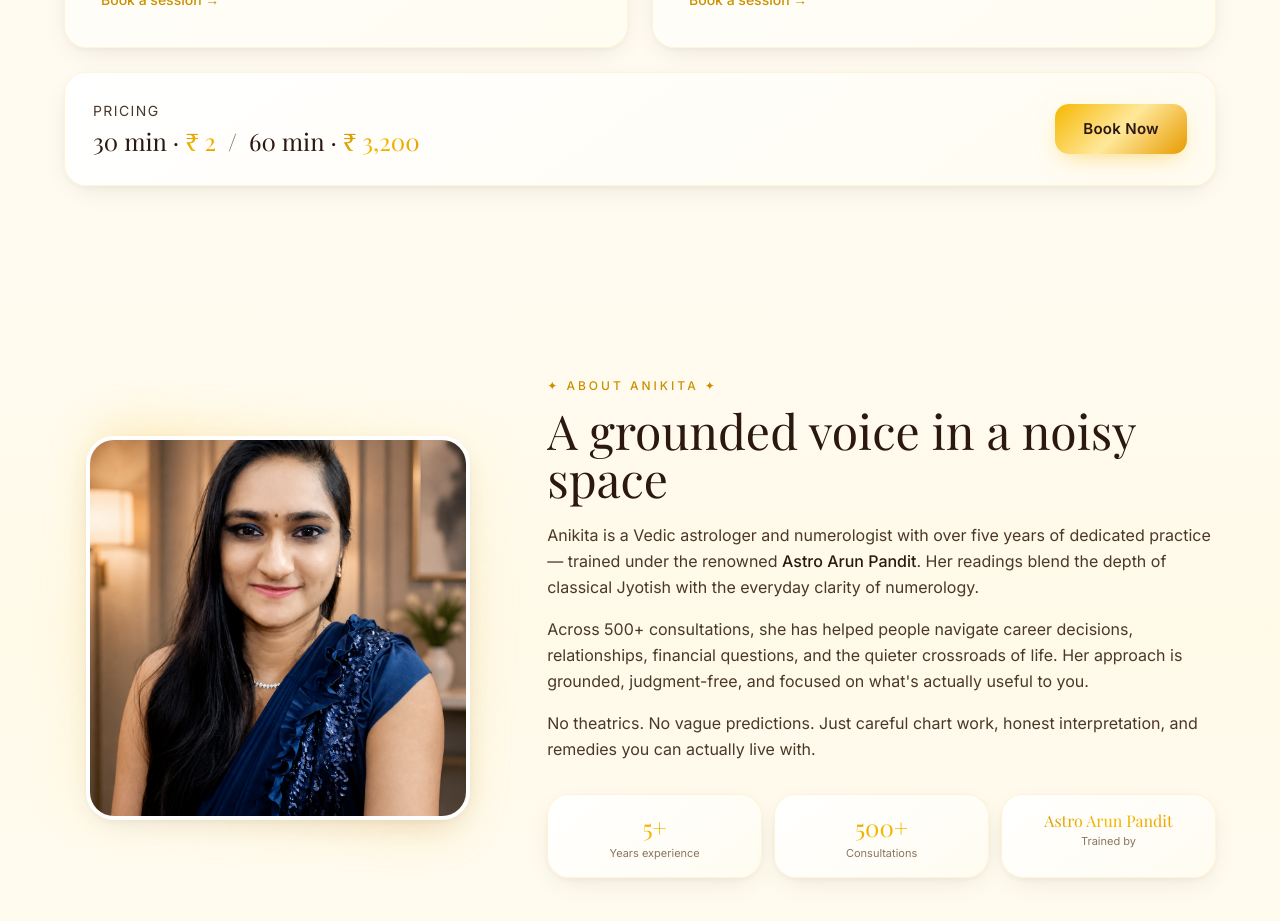
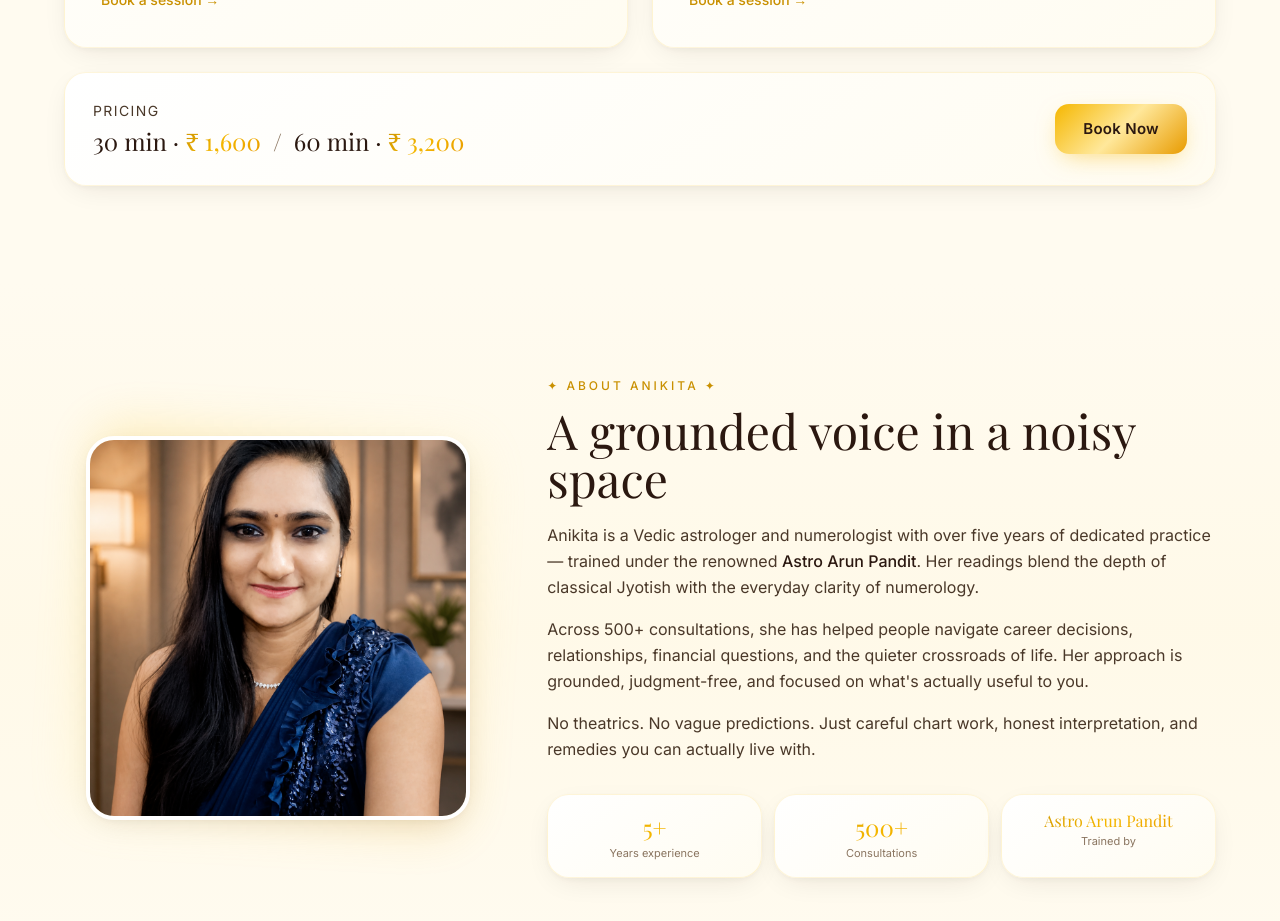
Before and after one commit to rohangupta16011-stack/astrobookingportal, a Next.js app: page / in a window 1280 px wide. Shown: the part 1480-2401 px from the top of the page. Built offline with nearby package versions, Linux system fonts and the light colour scheme; a web font is replaced by a local one.

Commit message:
Revert 30-minute price to Rs. 1,600 (back to live pricing)

```diff
--- a/app/api/create-order/route.ts
+++ b/app/api/create-order/route.ts
@@ -4,7 +4,7 @@ import Razorpay from "razorpay";
 export const runtime = "nodejs";
 
 const PRICES: Record<string, number> = {
-  "30 minutes": 2,
+  "30 minutes": 1600,
   "60 minutes": 3200,
 };
 
--- a/components/BookingForm.tsx
+++ b/components/BookingForm.tsx
@@ -65,7 +65,7 @@ const STEPS = [
 ];
 
 export const PRICES: Record<string, number> = {
-  "30 minutes": 2,
+  "30 minutes": 1600,
   "60 minutes": 3200,
 };
 
@@ -425,7 +425,7 @@ function StepSession({
           value={form.consultationDuration}
           onChange={(v) => set("consultationDuration", v)}
           options={[
-            { value: "30 minutes", label: "30 minutes", sub: "Rs. 2" },
+            { value: "30 minutes", label: "30 minutes", sub: "Rs. 1,600" },
             { value: "60 minutes", label: "60 minutes", sub: "Rs. 3,200" },
           ]}
         />
--- a/components/Sections.tsx
+++ b/components/Sections.tsx
@@ -253,7 +253,7 @@ export function Services() {
           <div>
             <p className="text-sm tracking-widest uppercase text-inkSoft mb-1">Pricing</p>
             <p className="font-serif text-2xl text-ink">
-              30 min · <span className="text-sun-grad">₹ 2</span>
+              30 min · <span className="text-sun-grad">₹ 1,600</span>
               <span className="text-muted mx-3">/</span>
               60 min · <span className="text-sun-grad">₹ 3,200</span>
             </p>
```
